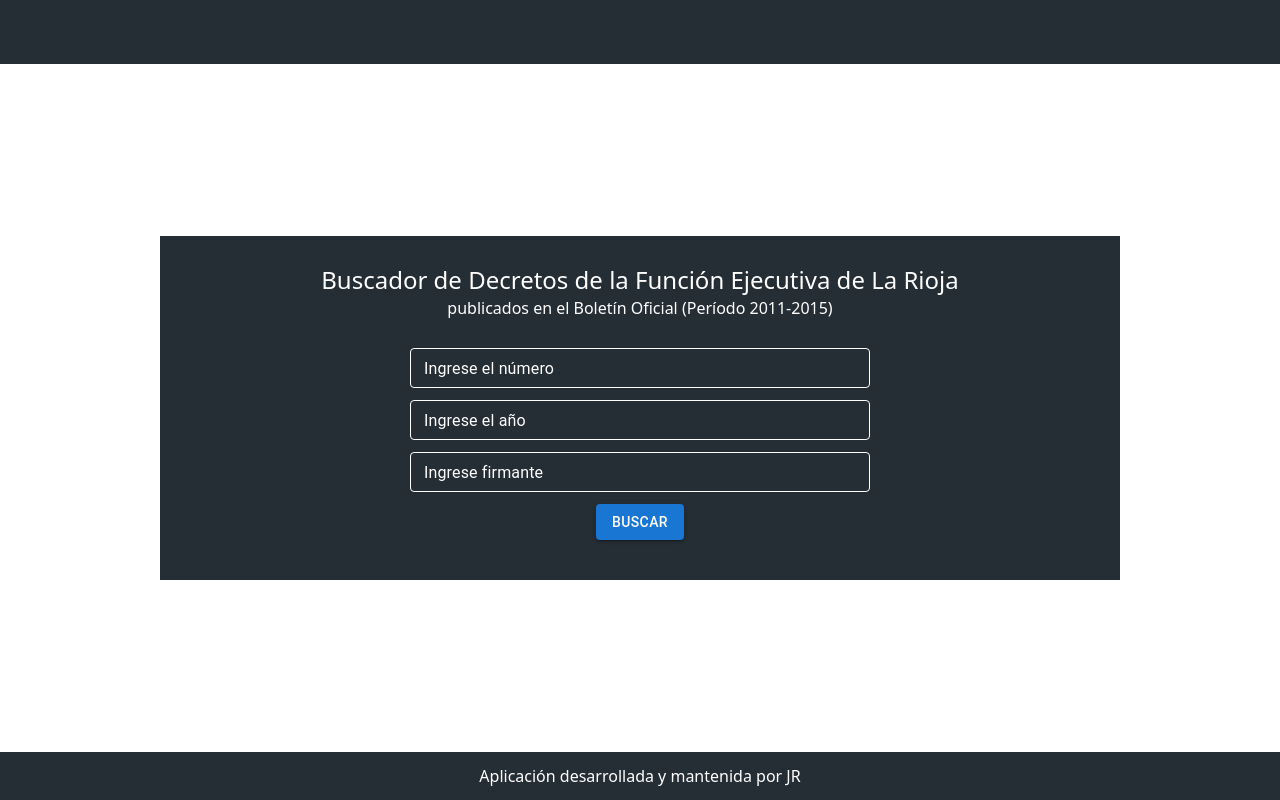
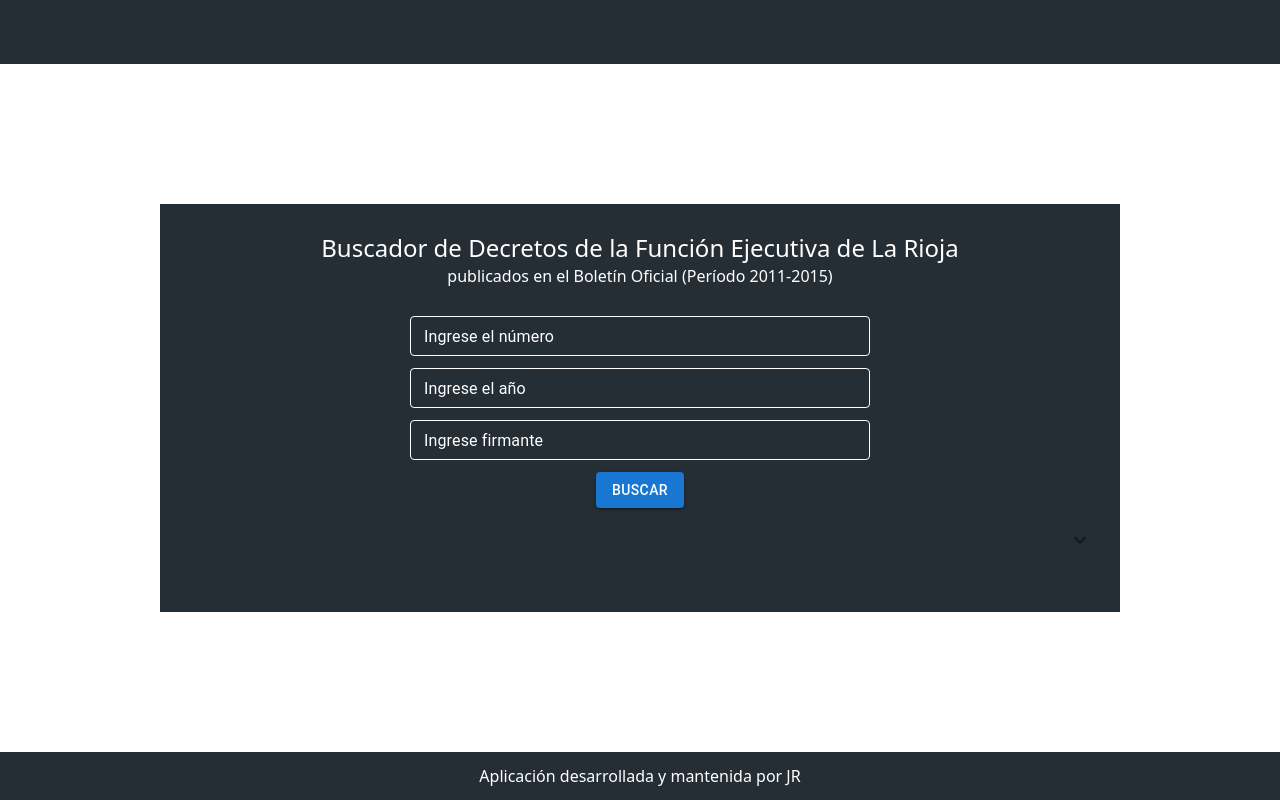
Before and after one commit to JuannRob/decReact, a React (Vite) app: page / in a window 1280 px wide. Built offline with nearby package versions, Linux system fonts and the light colour scheme.

Commit message:
collapsible search section

```diff
--- a/src/pages/Search.jsx
+++ b/src/pages/Search.jsx
@@ -1,7 +1,24 @@
-import React from 'react'
+import React, { useState } from 'react'
 // import SearchBar from '../components/search-bar/SearchBar'
 import { TextField, Button } from '@mui/material'
 import { useNavigate } from 'react-router-dom'
+import { styled } from '@mui/material/styles'
+
+/* Collapsible List */
+import IconButton from '@mui/material/IconButton'
+import Collapse from '@mui/material/Collapse'
+import ExpandMoreIcon from '@mui/icons-material/ExpandMore'
+
+const ExpandMore = styled((props) => {
+  const { expand, ...other } = props
+  return <IconButton {...other} />
+})(({ theme, expand }) => ({
+  transform: !expand ? 'rotate(0deg)' : 'rotate(180deg)',
+  marginLeft: 'auto',
+  transition: theme.transitions.create('transform', {
+    duration: theme.transitions.duration.shortest
+  })
+}))
 
 const inputColor = {
   input: { color: 'white' },
@@ -30,6 +47,11 @@ const inputColor = {
 
 const Search = () => {
   const navigate = useNavigate()
+  const [expanded, setExpanded] = useState(false)
+
+  const handleExpandClick = () => {
+    setExpanded(!expanded)
+  }
 
   const handleSubmit = (e) => {
     e.preventDefault()
@@ -86,6 +108,17 @@ const Search = () => {
         sx={ inputColor }
       />
       <Button variant="contained" type="submit"> Buscar </Button>
+      <ExpandMore
+          expand={expanded}
+          onClick={handleExpandClick}
+          aria-expanded={expanded}
+          aria-label="show more"
+        >
+          <ExpandMoreIcon />
+        </ExpandMore>
+      <Collapse in={open} timeout="auto" unmountOnExit>
+      </Collapse>
+
       {/* <SearchBar searchQuery={searchQuery} setSearchQuery={setSearchQuery} /> */}
       </form>
     </>
```
